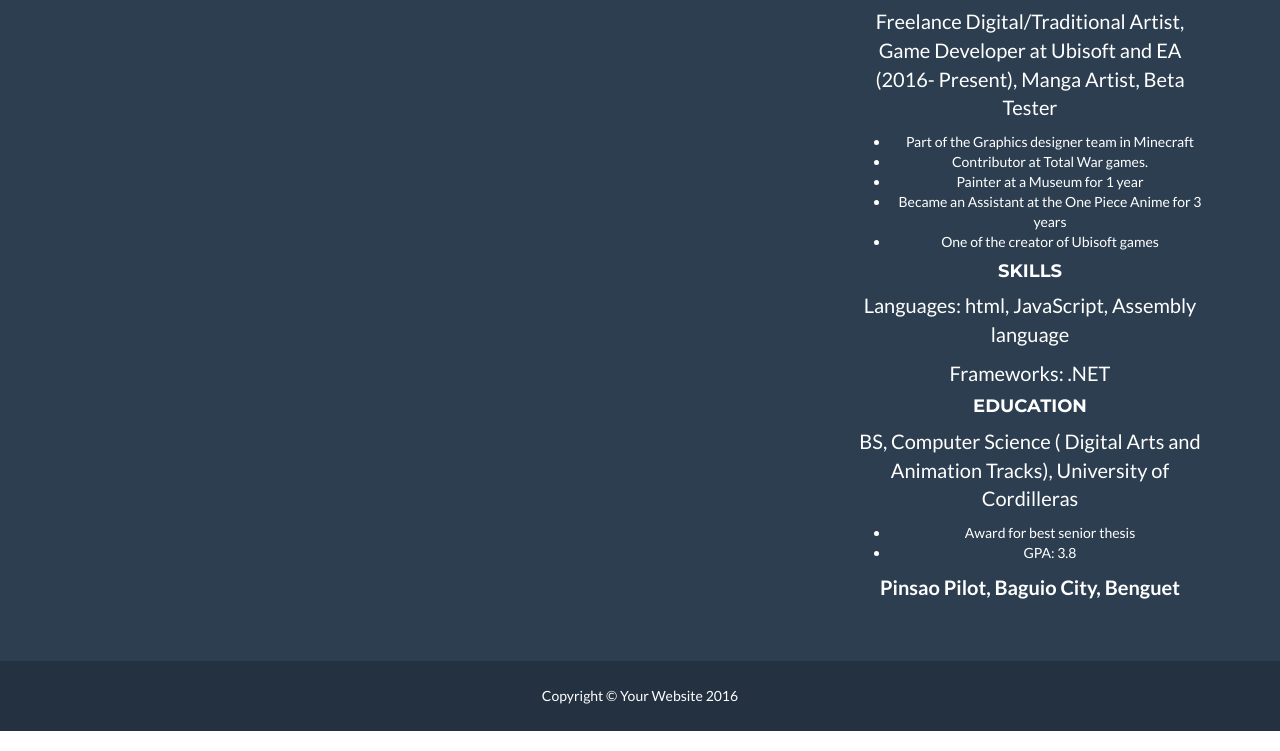
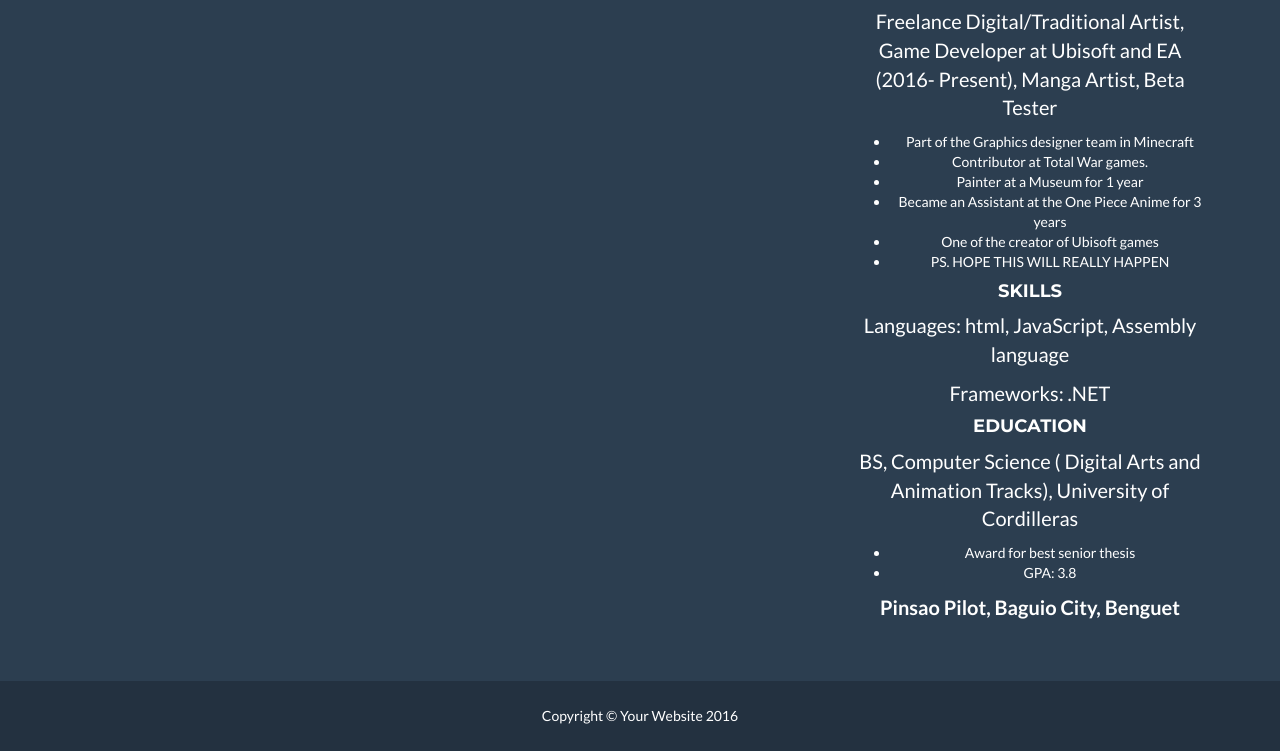
Before and after one commit to alblanknee/alferneethepanda.github.io, a website: page index.html in a window 1280 px wide. Shown: the part 3926-4677 px from the top of the page. Drawn offline with nearby package versions, Linux system fonts and the light colour scheme.

Commit message:
Update index.html

```diff
--- a/index.html
+++ b/index.html
@@ -287,6 +287,7 @@
                 <li>  Painter at a Museum for  1 year</li>
                 <li>  Became an Assistant at the One Piece Anime for 3 years</li>
                 <li>  One of the creator of Ubisoft games</li>
+                 <li> PS. HOPE THIS WILL REALLY HAPPEN</li>
             </ul>
             <h4>Skills</h4>
             <p>Languages: html, JavaScript, Assembly language </p>
```
